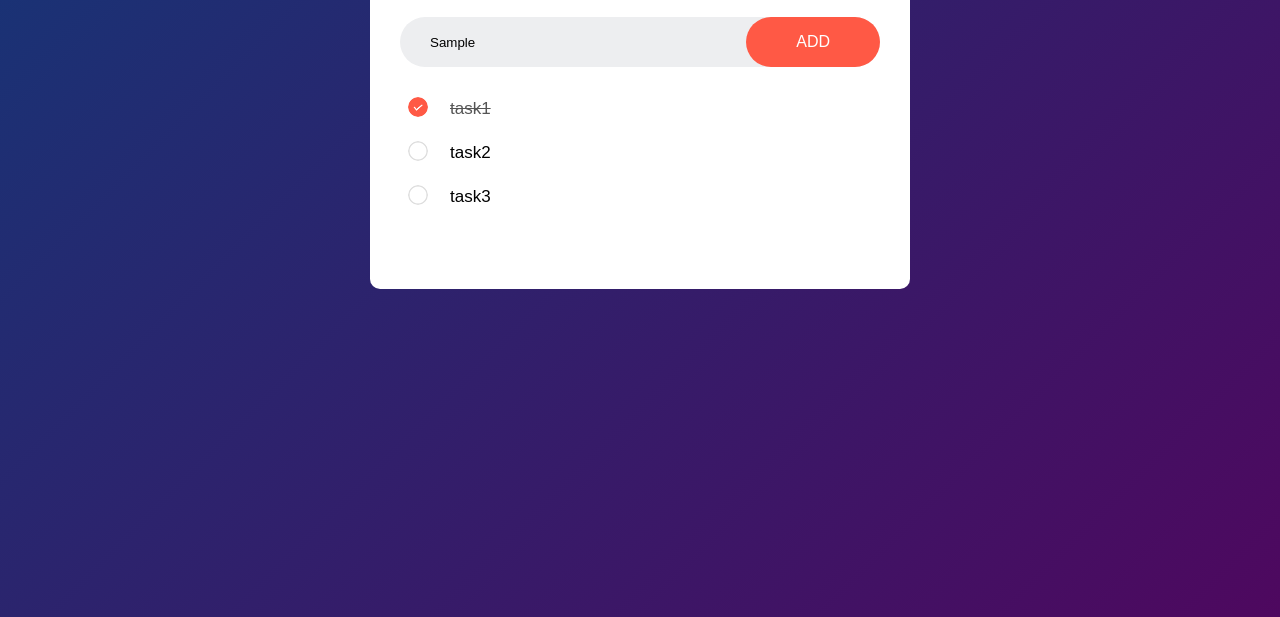
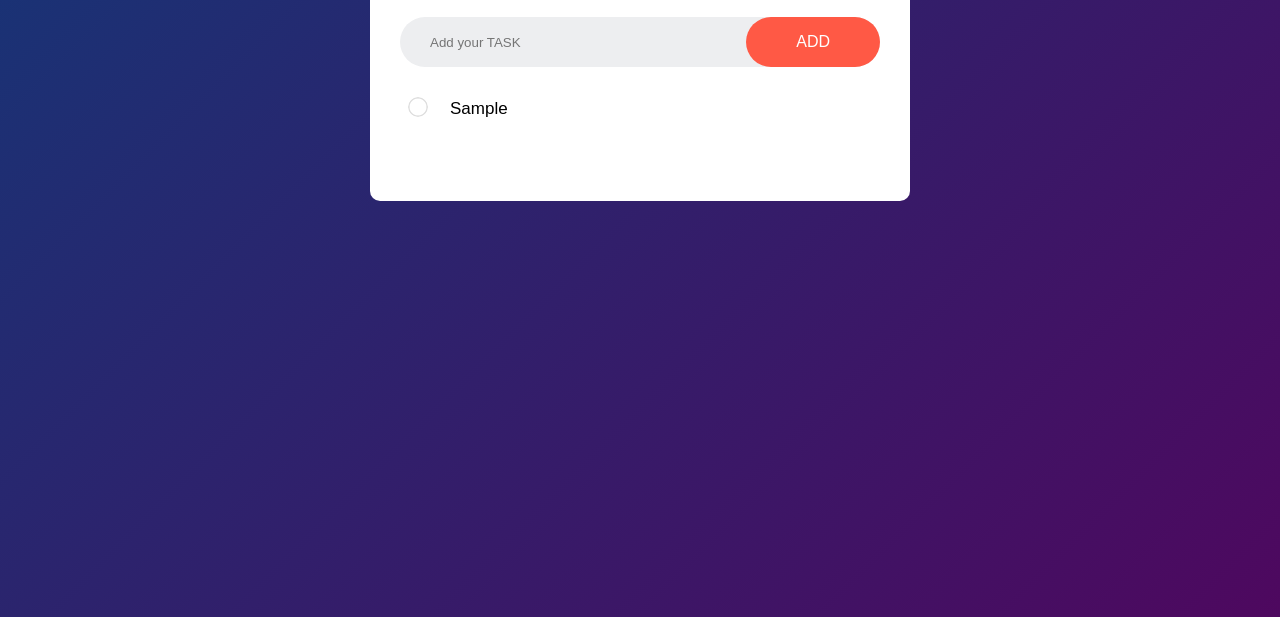
Before and after one commit to iconbrijesh/To-Do-List, a plain HTML site: page index.html in a window 1280 px wide. Both pictures are taken after typing "Sample" into the empty fields and a click on the button "ADD". Shown: the part 183-800 px from the top of the page. Drawn offline with Linux system fonts and the light colour scheme.

Commit message:
updated js file

```diff
--- a/action.js
+++ b/action.js
@@ -2,14 +2,20 @@ const addbtn =document.querySelector("#add-btn");
 const taskContainer = document.querySelector("#task-container");
 const inputBox = document.querySelector("#input-box");
 
-addbtn.addEventListner("click", ()=>{
+addbtn.addEventListener("click", ()=>{
     addTask();
 
 });
 
 const addTask = ()=>{
-    if(inputBox.value === ''){
+    if(inputBox.value===''){
         alert("Please write task to add it");
     }
+    else{
+        let li = document.createElement("li");
+        li.innerHTML = inputBox.value;
+        taskContainer.appendChild(li);
+
+    }
+    inputBox.value='';
 };
-console.log("I am learning Github and web dev.");
--- a/index.html
+++ b/index.html
@@ -15,12 +15,10 @@
             <h2>To Do List <img src="icon.png"></h2>
             <div class="row">
                 <input type="text" id="input-box" placeholder="Add your TASK">
-                <button   >ADD</button>
+                <button  id="add-btn">ADD</button>
             </div>
             <ul id="task-container">
-                <li class="checked">task1</li>
-                <li>task2</li>
-                <li>task3</li>
+
             </ul>
         </div>
 
```
